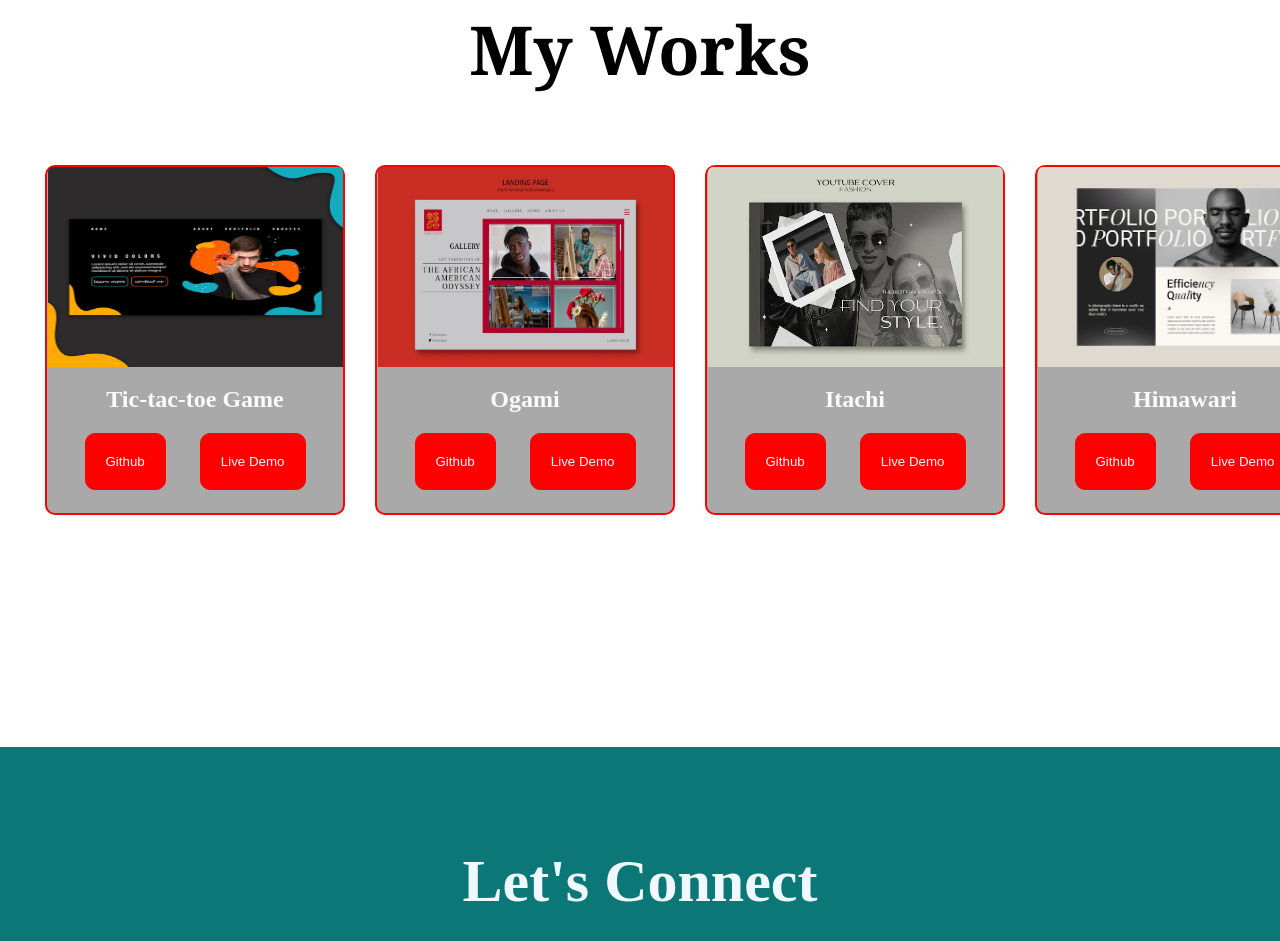
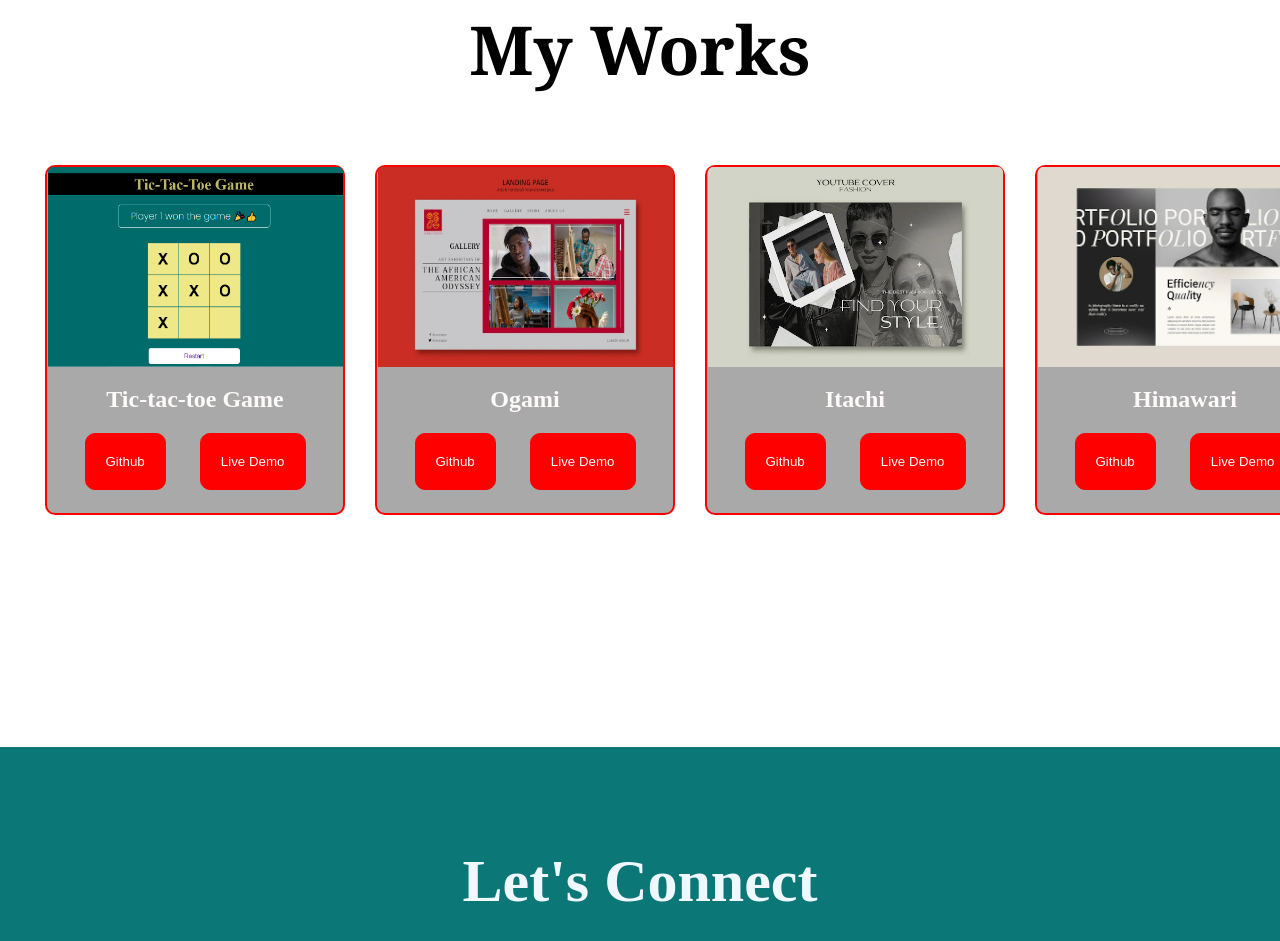
Before and after one commit to Abosi-Chidubem/PORTFOLIO, a plain HTML site: page index.html in a window 1280 px wide. Shown: the part 1751-2692 px from the top of the page. Drawn offline with nearby package versions, Linux system fonts and the light colour scheme.

Commit message:
Modified file

```diff
--- a/index.html
+++ b/index.html
@@ -6,6 +6,7 @@
     <meta name="viewport" content="width=device-width, initial-scale=1.0">
     <title>PORTFOLIO</title>
     <link rel="stylesheet" href="./PORTFOLIO.css">
+    <link rel="icon" type="image/svg+xml" href="./Images/OIP.jpg">
     <link rel="stylesheet" href="https://cdn.jsdelivr.net/npm/bootstrap-icons@1.10.5/font/bootstrap-icons.css">
 </head>
 <body>
@@ -49,7 +50,7 @@
         <div class="cards">
         <div class="obj">
             <div>
-                <img class="img3" src="./Images/banner-template-with-abstract-vivid-colors_23-2148149075.webp" width="295px" height="200px" alt="">
+                <img class="img3" src="./Images/Tic-tac-toe game.PNG" width="295px" height="200px" alt="">
             </div>
             <h1 class="hens">Tic-tac-toe Game</h1>
         <div class="button2">
```
Also changed, not shown: Images/OIP.jpg (added), Images/Tic-tac-toe game.PNG (added).
